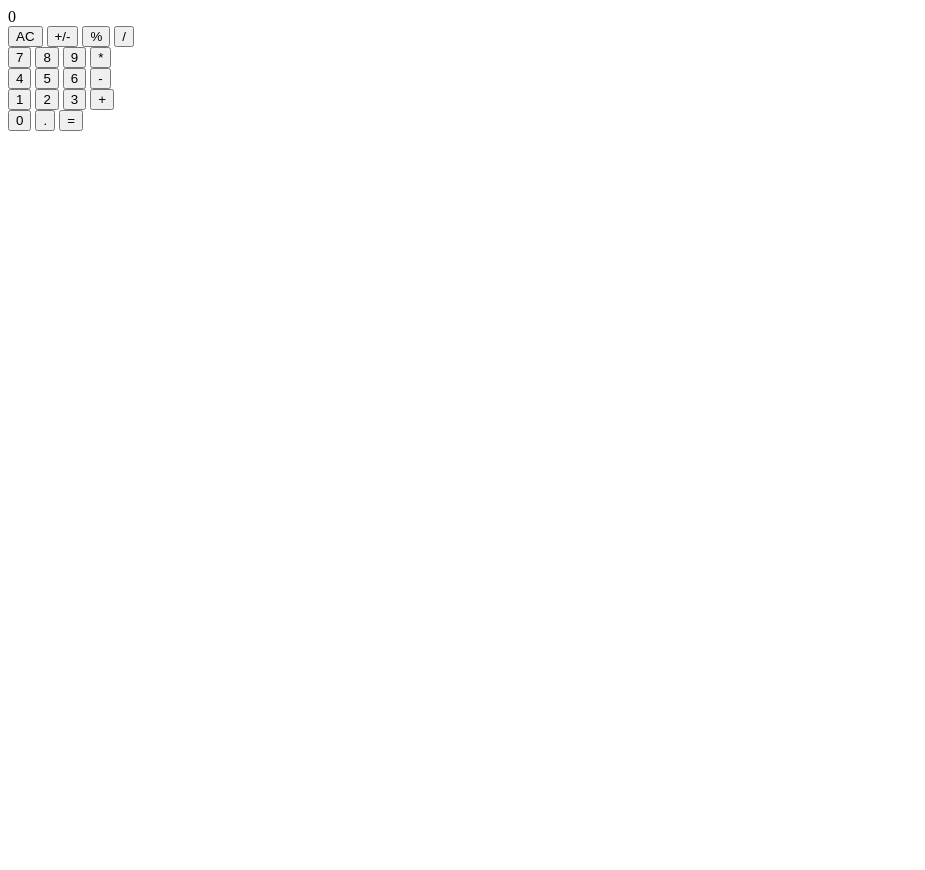
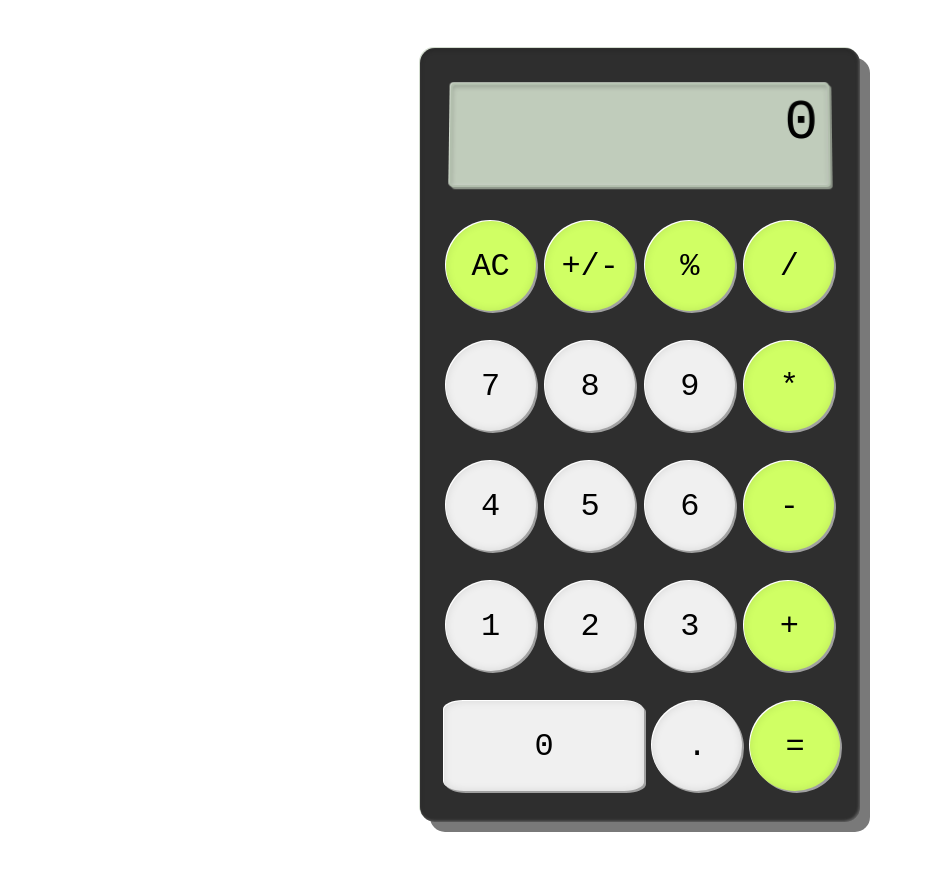
Before and after one commit to KAICHA-KL/Calculator, a plain HTML site: page index.html in a window 1280 px wide. Shown: the whole page, without its empty margins (0-925 px from the left). Before the commit the page ends 800 px from the top, so only its background shows below. Drawn offline with Linux system fonts and the light colour scheme.

Commit message:
add simple GUI styles and edits on html and css

```diff
--- a/index.html
+++ b/index.html
@@ -37,7 +37,7 @@
             <button class="operate">+</button>
         </div>
         <div class="row">
-            <button class="number">0</button>
+            <button class="number" id="zero">0</button>
             <button class="number">.</button>
             <button class="operate">=</button>
         </div>
--- a/styles.css
+++ b/styles.css
@@ -0,0 +1,156 @@
+body {
+    display: flex;
+    justify-content: center;
+    align-items: center;
+}
+
+/*.container{
+    display: flex;
+    flex-direction: column;
+    flex-grow: 1;
+    max-width: 400px;
+    min-width: 400px;
+}*/
+
+.container {
+    display: flex;
+    flex-direction: column;
+    flex-grow: 1;
+    max-width: 400px;
+    min-width: 400px;
+    background-color: rgb(46, 46, 46);
+    padding: 25px 20px;
+    border-radius: 15px;
+    /* Add gap between elements */
+    gap: 20px;
+    /* Make sure container stays 3D */
+    box-shadow:
+    10px 10px 0px #797979,        /* Right and bottom edge */
+    -1px -1px 0px #d4ddd0,      /* Top and left highlight */
+    inset 0px 2px 5px rgba(0, 0, 0, 0.2),  /* Inner shadow for depth */
+    inset -1px -1px 3px rgba(255, 255, 255, 0.3);  /* Inner highlight */
+    transform-style: preserve-3d;
+    position: relative;
+    margin: 40px;  /* Add margin to show shadows */
+ }
+
+
+.screen {
+        display: flex;
+        flex-grow: 1;
+        min-width: 300px;
+        margin : 10px;
+        justify-content: flex-end;
+        align-items: flex-end;
+        flex-direction: column-reverse;
+        background-color: #C0CCBB;
+        font-family: "Digital-7", "Calculator", monospace;
+        text-shadow: 0px 0px 1px rgba(0, 0, 0, 0.2);
+        padding: 10px;
+        border-radius: 4px;
+        text-align: right;
+        font-size: 3.5em;
+        line-height: 1;
+        min-height: 80px;
+        /* Added isometric 3D effect */
+        box-shadow:
+            2px 2px 0px #8a9286,        /* Right and bottom edge */
+            -1px -1px 0px #d4ddd0,      /* Top and left highlight */
+            inset 0px 2px 5px rgba(0, 0, 0, 0.2),  /* Inner shadow for depth */
+            inset -1px -1px 3px rgba(255, 255, 255, 0.3);  /* Inner highlight */
+        border: 2px solid #b2bfad;      /* Subtle border */
+        transform: perspective(500px) rotateX(2deg);  /* Slight tilt for more depth */
+     }
+
+
+.row{
+    display: flex;
+    flex-grow: 1;
+    min-width: 400px;
+    justify-content: space-evenly;
+    min-height: 100px;
+}
+
+.operate {
+    display: flex;
+    flex-grow: 1;
+    aspect-ratio: 1/1;
+    max-width: 90px;
+    min-width: 90px;
+    max-height: 90px;
+    margin:1%;
+    background-color: #d0ff64;      /* Light gray base color */
+    border-radius: 50%;             /* Make it perfectly round */
+    border: none;
+    box-shadow:
+        2px 2px 0px #a0a0a0,       /* Right and bottom edge for 3D effect */
+        -1px -1px 0px #ffffff,      /* Top and left highlight */
+        inset 0px 0px 8px rgba(0, 0, 0, 0.1); /* Inner shadow for depth */
+    cursor: pointer;
+    font-family: "Digital-7", "Calculator", monospace;
+    font-size: 2em;
+    display: flex;
+    justify-content: center;
+    align-items: center;
+    transition: all 0.1s ease;      /* Smooth transition for press effect */
+ }
+
+ /* Press effect */
+.operate:active {
+    transform: translate(1px, 1px);  /* Slight movement when pressed */
+    box-shadow:
+        1px 1px 0px #a0a0a0,
+        -1px -1px 0px #ffffff,
+        inset 0px 0px 8px rgba(0, 0, 0, 0.2);
+ }
+
+ /* Hover effect */
+ .operate:hover {
+    background-color: #e8e8e8;
+ }
+
+.number{
+    display: flex;
+    flex-grow: 1;
+    aspect-ratio: 1/1;
+    max-width: 90px;
+    min-width: 90px;
+    max-height: 90px;
+    margin:1%;
+    background-color: #f0f0f0;      /* Light gray base color */
+    border-radius: 50%;             /* Make it perfectly round */
+    border: none;
+    box-shadow:
+        2px 2px 0px #a0a0a0,       /* Right and bottom edge for 3D effect */
+        -1px -1px 0px #ffffff,      /* Top and left highlight */
+        inset 0px 0px 8px rgba(0, 0, 0, 0.1); /* Inner shadow for depth */
+    cursor: pointer;
+    font-family: "Digital-7", "Calculator", monospace;
+    font-size: 2em;
+    display: flex;
+    justify-content: center;
+    align-items: center;
+    transition: all 0.1s ease;      /* Smooth transition for press effect */
+}
+
+ /* Press effect */
+ .number:active {
+    transform: translate(1px, 1px);  /* Slight movement when pressed */
+    box-shadow:
+        1px 1px 0px #a0a0a0,
+        -1px -1px 0px #ffffff,
+        inset 0px 0px 8px rgba(0, 0, 0, 0.2);
+ }
+
+ /* Hover effect */
+ .number:hover {
+    background-color: #e8e8e8;
+ }
+
+
+#zero{
+    display: flex;
+    flex-grow: 1;
+    min-width: 200px;
+    border-radius: 10%;
+}
```
